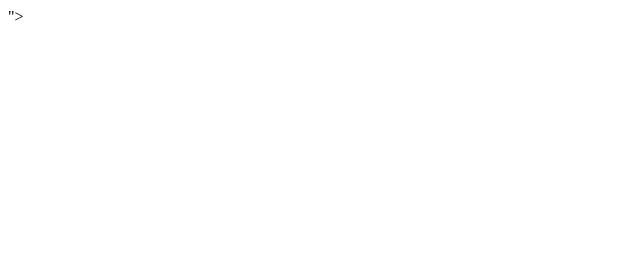
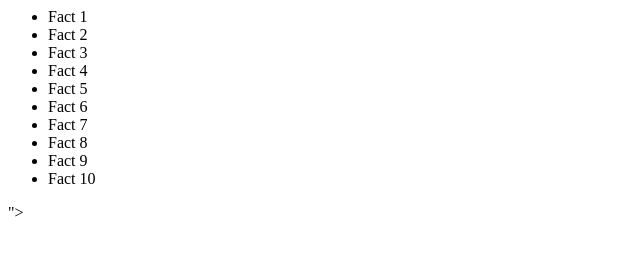
Before and after one commit to egglady/programming-for-the-web-spring21, a plain HTML site: page week6/6.A/index.html in a window 1280 px wide. Shown: the whole page, without its empty margins (0-640 px from the left). Drawn offline with nearby package versions, Linux system fonts and the light colour scheme.

Commit message:
add list, target list with new Vue

```diff
--- a/week6/6.A/index.html
+++ b/week6/6.A/index.html
@@ -6,6 +6,21 @@
     <title>Llama Vues</title>
 </head>
 <body>
+
+    <div id="list">
+        <ul>
+            <li>Fact 1</li>
+            <li>Fact 2</li>
+            <li>Fact 3</li>
+            <li>Fact 4</li>
+            <li>Fact 5</li>
+            <li>Fact 6</li>
+            <li>Fact 7</li>
+            <li>Fact 8</li>
+            <li>Fact 9</li>
+            <li>Fact 10</li>
+        </ul>
+    </div>
     <script src="https://cdn.jsdelivr.net/npm/vue@2.6.12/dist/vue.js"></script>
     "></script>
     <script src="mainvue.js"></script>
--- a/week6/6.A/mainvue.js
+++ b/week6/6.A/mainvue.js
@@ -0,0 +1,7 @@
+var list = new Vue({
+    el: #list,
+    data: {
+
+    }
+
+})
```
